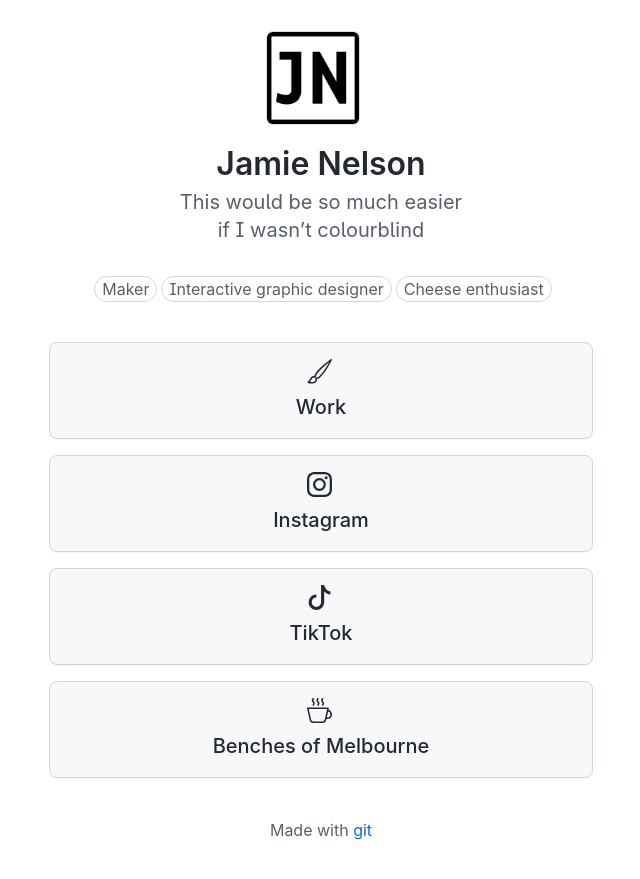
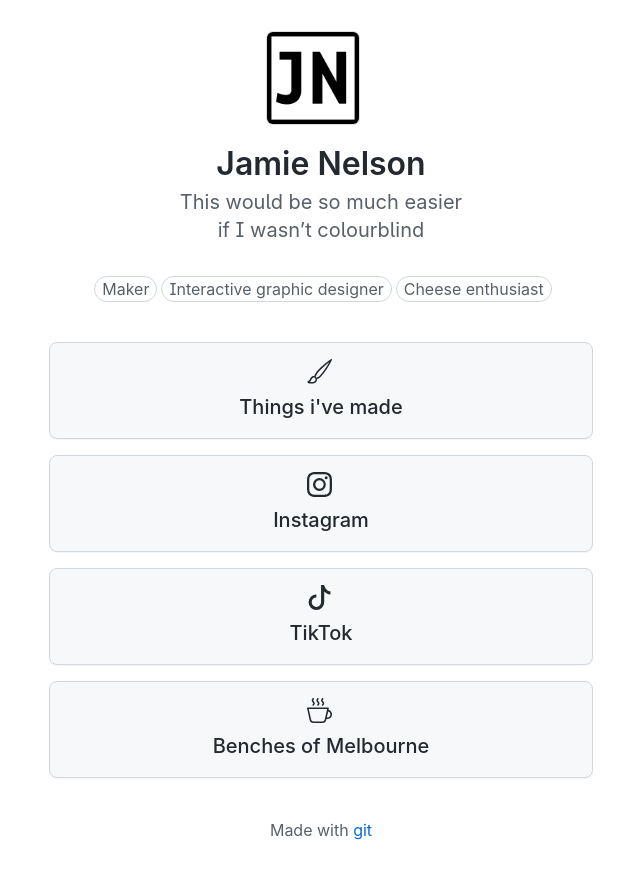
Before and after one commit to jmenelsn/bio, a Jekyll site: the page built from index.md, in a window 1280 px wide. Shown: the top 879 px of the page, without its empty margins (319-959 px from the left). Built offline with Jekyll 4.4.1, drawn with Linux system fonts in a browser that asks for light colours; our own code applies the rules of GitHub Pages for plain Markdown files.

Commit message:
Update links.yml

```diff
--- a/_data/links.yml
+++ b/_data/links.yml
@@ -1,4 +1,4 @@
-- text: Work
+- text: Things i've made
   url: https://www.instagram.com/jamienelson.gfx/
   icon: brush
 - text: Instagram
```
